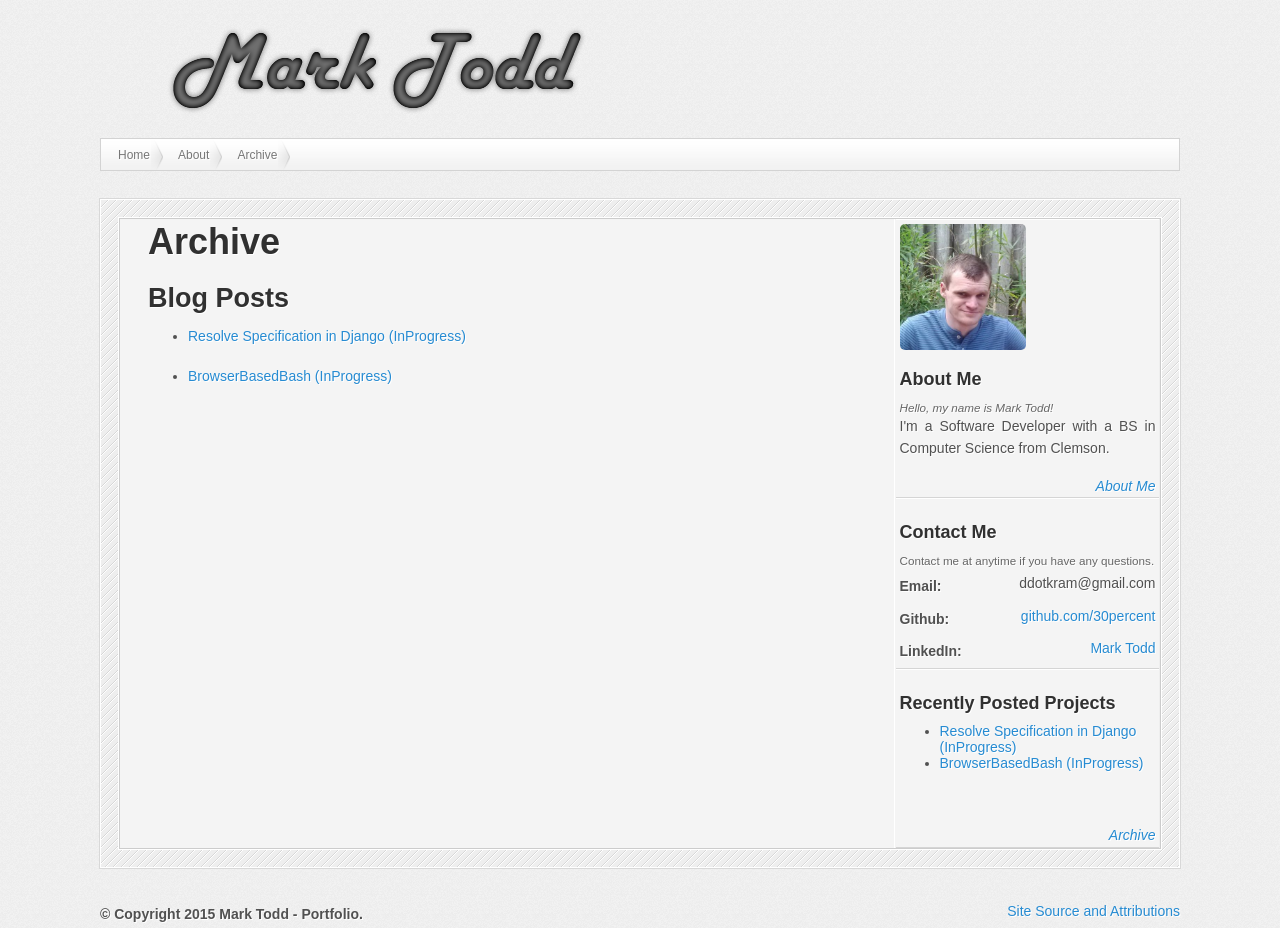
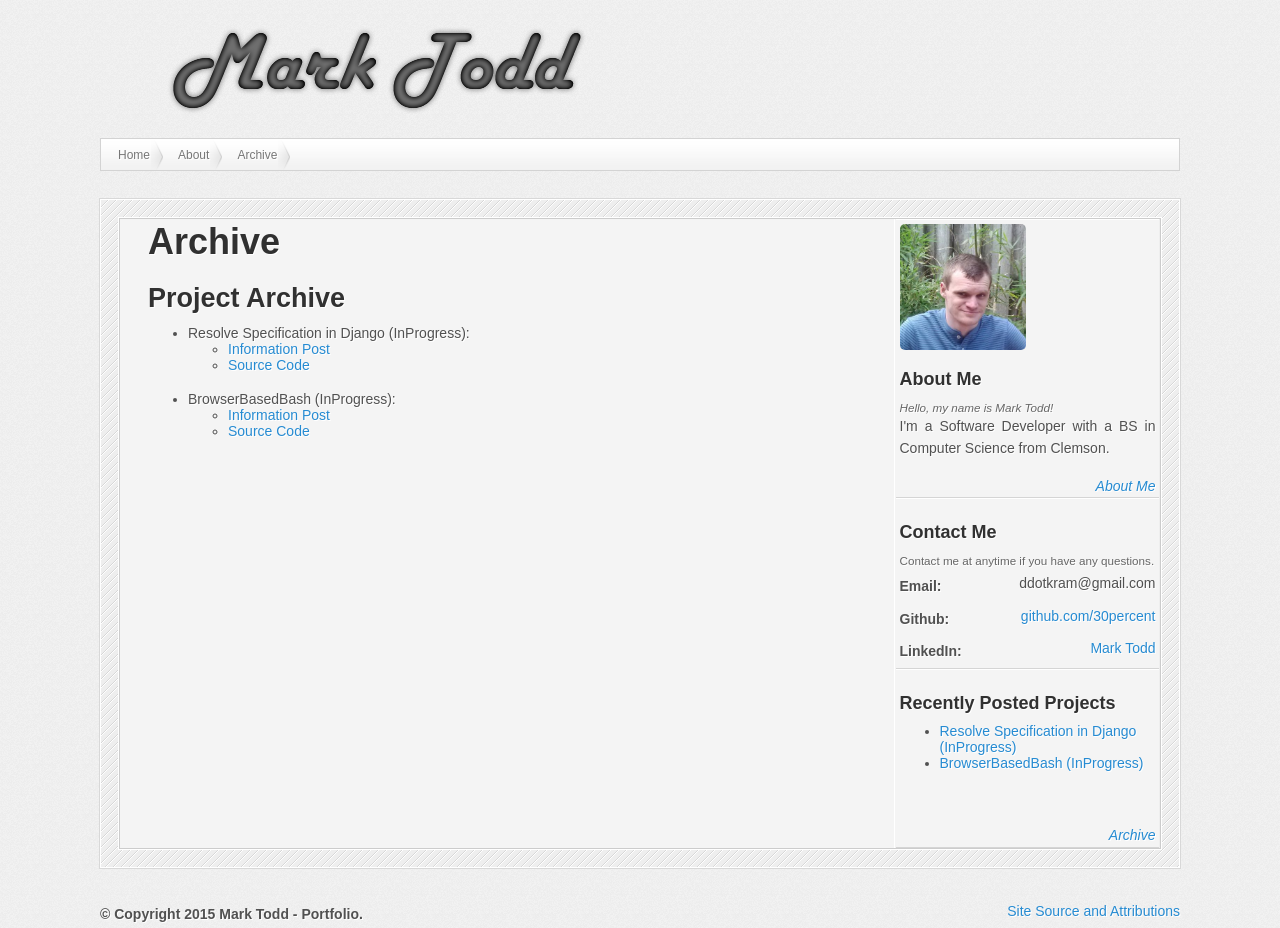
Before and after one commit to 30percent/30percent.github.io, a Jekyll site: the page built from archive.md, in a window 1280 px wide. Built offline with Jekyll 4.4.1, drawn with Linux system fonts in a browser that asks for light colours; nearby versions of some CDN libraries.

Commit message:
Made changes to allow project links within post (for source code linking). This gives archive access to both information and source code.

```diff
--- a/_layouts/post.html
+++ b/_layouts/post.html
@@ -4,7 +4,7 @@ layout: default
 
 <article class="post">
   <h1 class="post-title">{{ page.title }}</h1>
-  <time datetime="{{ page.date | date_to_xmlschema }}" class="post-date">{{ page.date | date_to_string }}</time>
+  <div class="metadata"><time datetime="{{ page.date | date_to_xmlschema }}" class="post-date">{{ page.date | date_to_string }}</time> {% if page.projectlink %} &raquo; <a href="{{ page.projectlink }}">Source Code</a> {% endif %} </div>
   {{ content }}
 </article>
 <!--
--- a/_sass/_base.scss
+++ b/_sass/_base.scss
@@ -122,3 +122,7 @@ a.logo {
   height: 100px;
   text-align: center;
 }
+
+.nobr {
+  whitespace: nowrap;
+}
--- a/_sass/_posts.scss
+++ b/_sass/_posts.scss
@@ -25,10 +25,14 @@
 }
 
 // Meta data line below post title
-.post-date {
-  display: block;
+
+.metadata {
   margin-top: -.5rem;
   margin-bottom: 1rem;
+  display: block;
+}
+
+.post-date {
   color: #9a9a9a;
 }
 
--- a/archive.md
+++ b/archive.md
@@ -3,8 +3,11 @@ layout: page
 title: Archive
 ---
 
-## Blog Posts
+## Project Archive
 
 {% for post in site.posts %}
-  * [ {{ post.title }} ]({{ post.url }})
+  * {{ post.title }}:
+    * [Information Post]({{ post.url }})
+    {% if post.projectlink %}* [Source Code]({{ post.projectlink }}) {% endif %}
+
 {% endfor %}
```
Also changed, not shown: _posts/2015-05-19-BrowserBasedBash.md (+1 -0 lines), _posts/2015-05-19-resolvespecdjango.md (+1 -0 lines).
